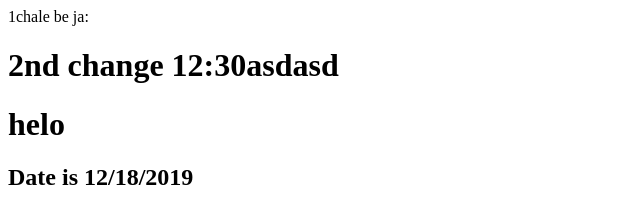
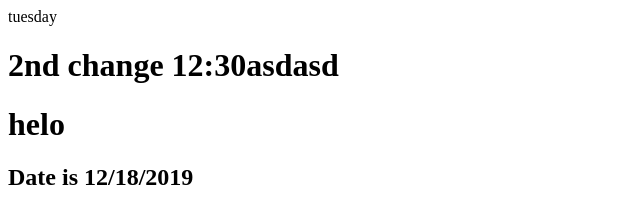
Before and after one commit to aown619/m3Training, a plain HTML site: page index.html in a window 1280 px wide. Shown: the full height of the page, 0-640 px from the left. Drawn offline with Linux system fonts and the light colour scheme.

Commit message:
Update index.html

```diff
--- a/index.html
+++ b/index.html
@@ -1,4 +1,4 @@
-<p>1chale be ja:
+<p>tuesday
 <h1>2nd change 12:30asdasd</h1>
 <h1>helo</h1>
 <h2>Date is 12/18/2019</h2>
```
